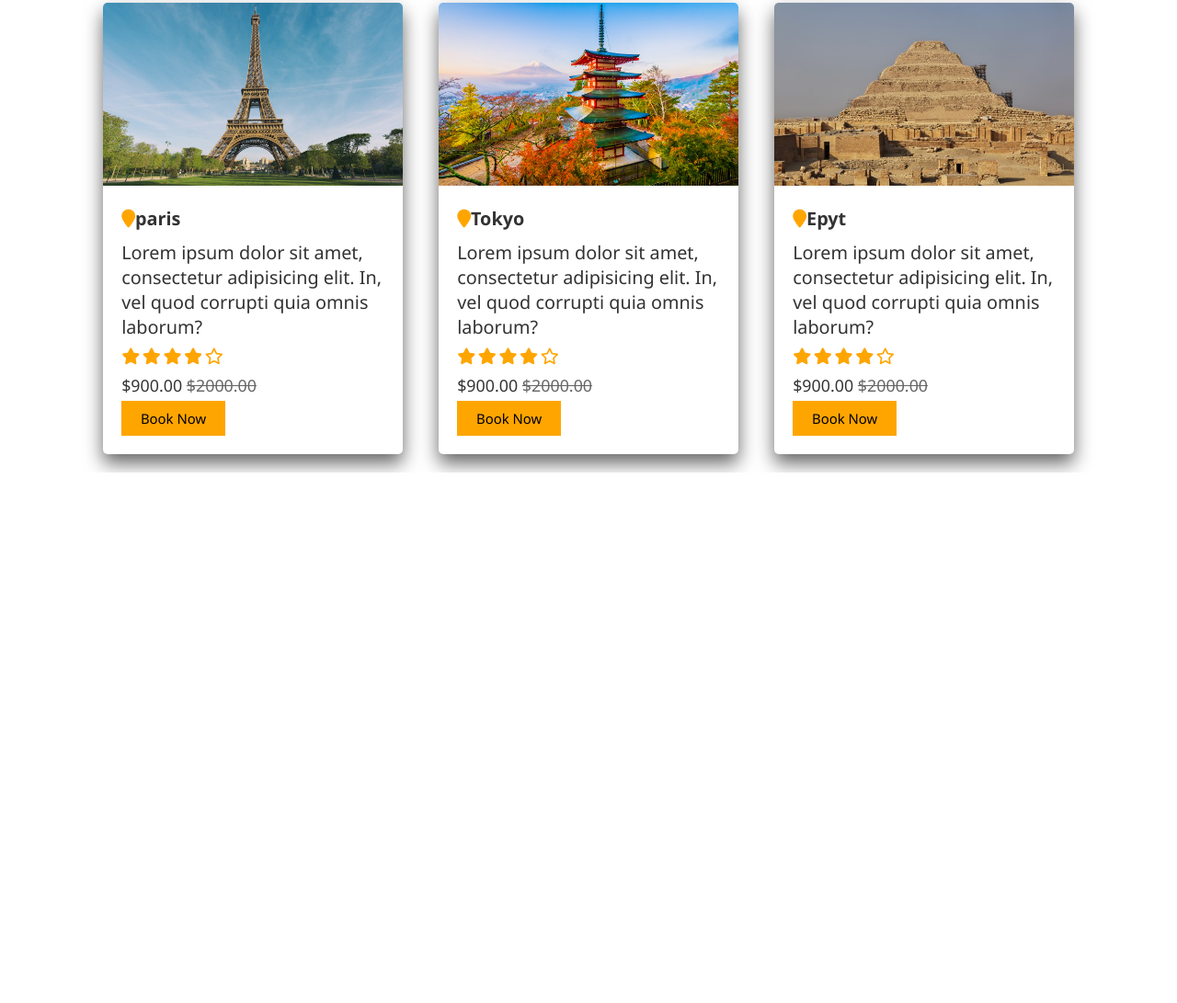
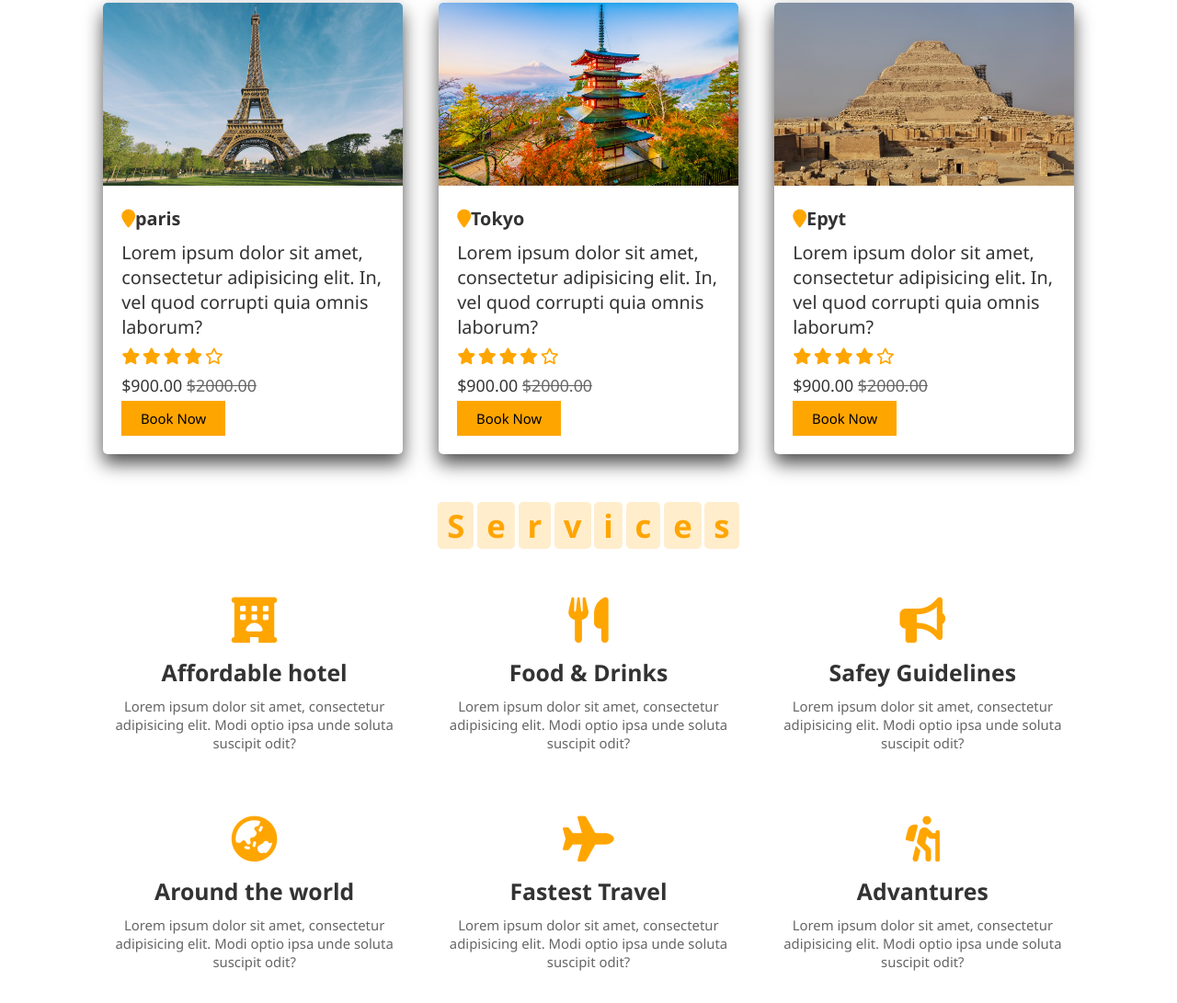
Before and after one commit to PranitPatil03/Tour-Travel-Agency-WD-Project, a plain HTML site: page index.html in a window 1280 px wide. Shown: the part 2093-3184 px from the top of the page at 92% size. Before the commit the page ends 2607 px from the top, so only its background shows below. Drawn offline with Linux system fonts and the light colour scheme.

Commit message:
Services Section Completed

```diff
--- a/index.html
+++ b/index.html
@@ -108,7 +108,7 @@
                     <h3>Leaving</h3>
                     <input type="date">
                 </div>
-                <input type="sumbit" class="btr" value="Book">
+                <input type="submit" class="btr" value="book now">
             </form>
         </div>
     </section>
@@ -225,6 +225,52 @@
                 </div>
             </div>
         </div>
+    </section>
+
+    <section class="Services" id="services">
+        <h1 class="heading">
+            <span>S</span>
+            <span>e</span>
+            <span>r</span>
+            <span>v</span>
+            <span>i</span>
+            <span>c</span>
+            <span>e</span>
+            <span>s</span>
+        </h1>
+
+        <div class="box-contanier">
+            <div class="box">
+                <i class="fas fa-hotel"></i>
+                <h3>Affordable hotel</h3>
+                <p>Lorem ipsum dolor sit amet, consectetur adipisicing elit. Modi optio ipsa unde soluta suscipit odit?</p>
+            </div>
+            <div class="box">
+                <i class="fas fa-utensils"></i>
+                <h3>Food & Drinks</h3>
+                <p>Lorem ipsum dolor sit amet, consectetur adipisicing elit. Modi optio ipsa unde soluta suscipit odit?</p>
+            </div>
+            <div class="box">
+                <i class="fas fa-bullhorn"></i>
+                <h3>Safey Guidelines</h3>
+                <p>Lorem ipsum dolor sit amet, consectetur adipisicing elit. Modi optio ipsa unde soluta suscipit odit?</p>
+            </div>
+            <div class="box">
+                <i class="fas fa-globe-asia"></i>
+                <h3>Around the world</h3>
+                <p>Lorem ipsum dolor sit amet, consectetur adipisicing elit. Modi optio ipsa unde soluta suscipit odit?</p>
+            </div>
+            <div class="box">
+                <i class="fas fa-plane"></i>
+                <h3>Fastest Travel</h3>
+                <p>Lorem ipsum dolor sit amet, consectetur adipisicing elit. Modi optio ipsa unde soluta suscipit odit?</p>
+            </div>
+            <div class="box">
+                <i class="fas fa-hiking"></i>
+                <h3>Advantures</h3>
+                <p>Lorem ipsum dolor sit amet, consectetur adipisicing elit. Modi optio ipsa unde soluta suscipit odit?</p>
+            </div>
+        </div>
 
     </section>
 
--- a/style.css
+++ b/style.css
@@ -296,10 +296,11 @@ box-shadow:0 1rem 2rem rgba(0,0,0,0.4);
 .packages .box-container .box{
     flex: 1 1 30rem;
     overflow: hidden;
-    box-shadow: 0 1rem 2rem rgba(0,0,0,0.6);
+    box-shadow: 0 1rem 2rem rgba(0,0,0,0.7);
     border-radius: .5rem;
     margin: 1rem;
 }
+
 .packages .box-container .box img{
   height: 20rem;
   width: 100%;
@@ -335,8 +336,34 @@ box-shadow:0 1rem 2rem rgba(0,0,0,0.4);
     text-decoration: line-through;
 }
 
-
-
+.Services .box-contanier{
+    display: flex;
+    flex-wrap: wrap;
+    gap: 1.5rem;
+}
+.Services .box-contanier .box{
+    flex:1 1 30rem;
+    border-radius: .5rem;
+    padding: 1.5rem;
+    text-align: center;
+}
+.Services .box-contanier .box i{
+    padding: 1.5rem;
+    font-size:5rem;
+    color: var(--orange);
+}
+.Services .box-contanier .box h3{
+    font-size:2.5rem;
+    color: #333;
+}
+.Services .box-contanier .box p{
+    padding: 1rem 0;
+    font-size:1.5rem;
+    color: #666;
+}
+.Services .box-contanier .box:hover{
+    box-shadow: 0 1rem 2rem rgba(0,0,0,.6);
+}
 
 
 
```
